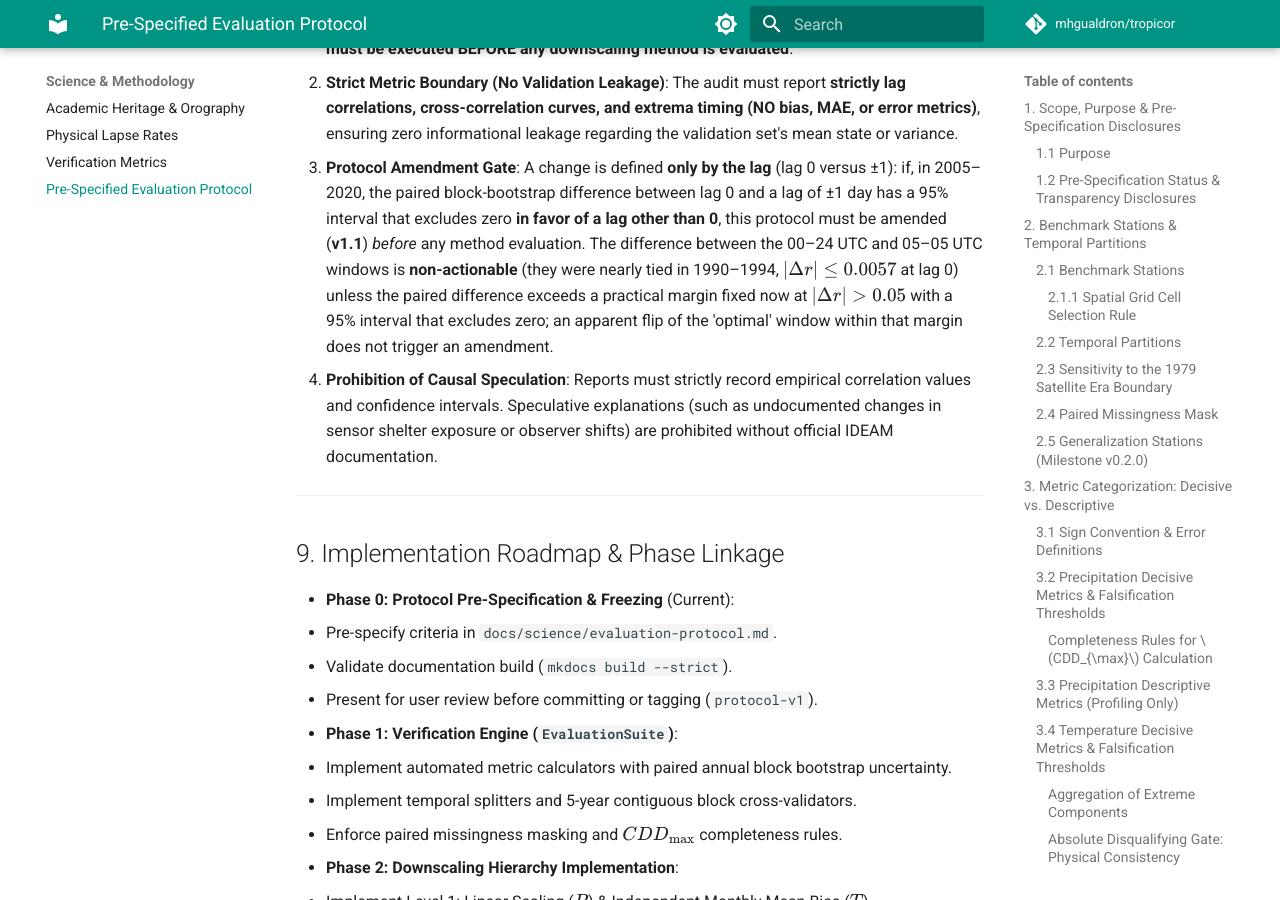
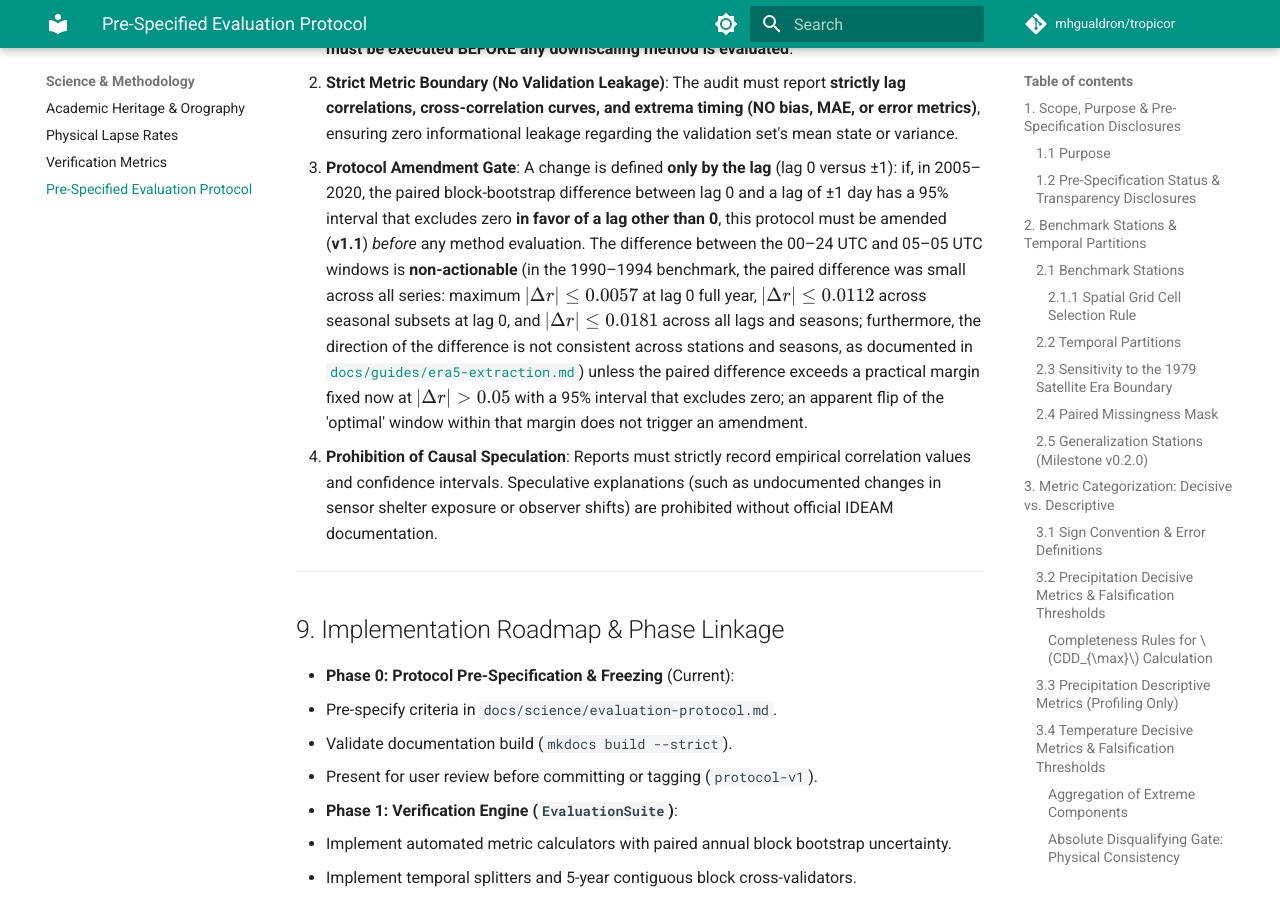
Before and after one commit to mhgualdron/tropicor, an MkDocs documentation site: the page built from docs/science/evaluation-protocol.md, in a window 1280 px wide and 900 px high, scrolled down 15360 px. Built offline with MkDocs 1.6.1 and Material for MkDocs 9.7.7, drawn with Linux system fonts in a browser that asks for light colours; comment, search, counter and statistics services are not loaded.

Commit message:
docs(science): correct window-difference figures in protocol section 8.3
Factual correction of descriptive note based on regenerated paired bootstrap report.

```diff
--- a/docs/science/evaluation-protocol.md
+++ b/docs/science/evaluation-protocol.md
@@ -368,7 +368,7 @@ When extended temperature records (2005–2020) are processed:
 2. **Strict Metric Boundary (No Validation Leakage)**:
    The audit must report **strictly lag correlations, cross-correlation curves, and extrema timing (NO bias, MAE, or error metrics)**, ensuring zero informational leakage regarding the validation set's mean state or variance.
 3. **Protocol Amendment Gate**:
-   A change is defined **only by the lag** (lag 0 versus ±1): if, in 2005–2020, the paired block-bootstrap difference between lag 0 and a lag of ±1 day has a 95% interval that excludes zero **in favor of a lag other than 0**, this protocol must be amended (**v1.1**) *before* any method evaluation. The difference between the 00–24 UTC and 05–05 UTC windows is **non-actionable** (they were nearly tied in 1990–1994, $|\Delta r| \le 0.0057$ at lag 0) unless the paired difference exceeds a practical margin fixed now at $|\Delta r| > 0.05$ with a 95% interval that excludes zero; an apparent flip of the 'optimal' window within that margin does not trigger an amendment.
+   A change is defined **only by the lag** (lag 0 versus ±1): if, in 2005–2020, the paired block-bootstrap difference between lag 0 and a lag of ±1 day has a 95% interval that excludes zero **in favor of a lag other than 0**, this protocol must be amended (**v1.1**) *before* any method evaluation. The difference between the 00–24 UTC and 05–05 UTC windows is **non-actionable** (in the 1990–1994 benchmark, the paired difference was small across all series: maximum $|\Delta r| \le 0.0057$ at lag 0 full year, $|\Delta r| \le 0.0112$ across seasonal subsets at lag 0, and $|\Delta r| \le 0.0181$ across all lags and seasons; furthermore, the direction of the difference is not consistent across stations and seasons, as documented in [`docs/guides/era5-extraction.md`](../guides/era5-extraction.md)) unless the paired difference exceeds a practical margin fixed now at $|\Delta r| > 0.05$ with a 95% interval that excludes zero; an apparent flip of the 'optimal' window within that margin does not trigger an amendment.
 4. **Prohibition of Causal Speculation**:
    Reports must strictly record empirical correlation values and confidence intervals. Speculative explanations (such as undocumented changes in sensor shelter exposure or observer shifts) are prohibited without official IDEAM documentation.
 
```
